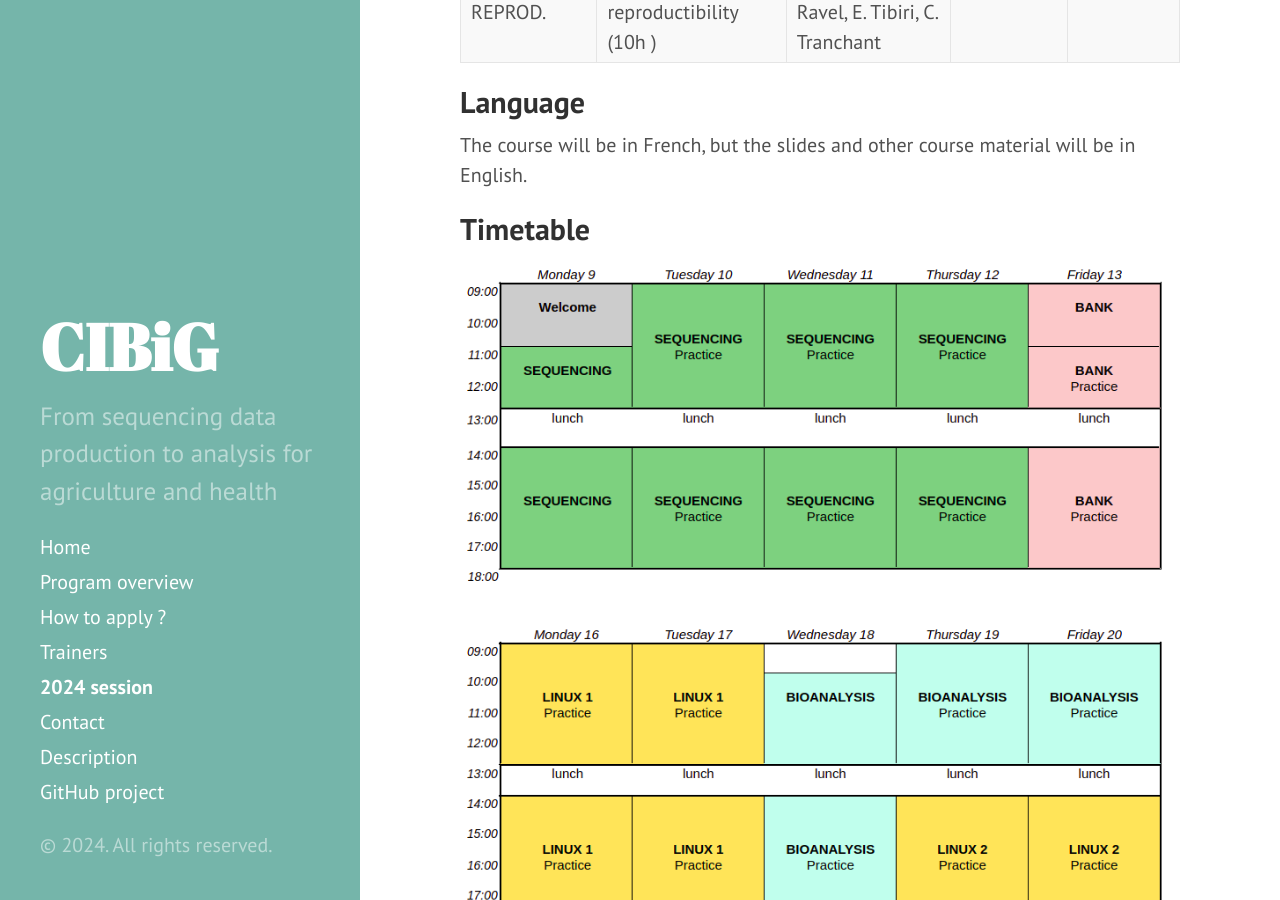
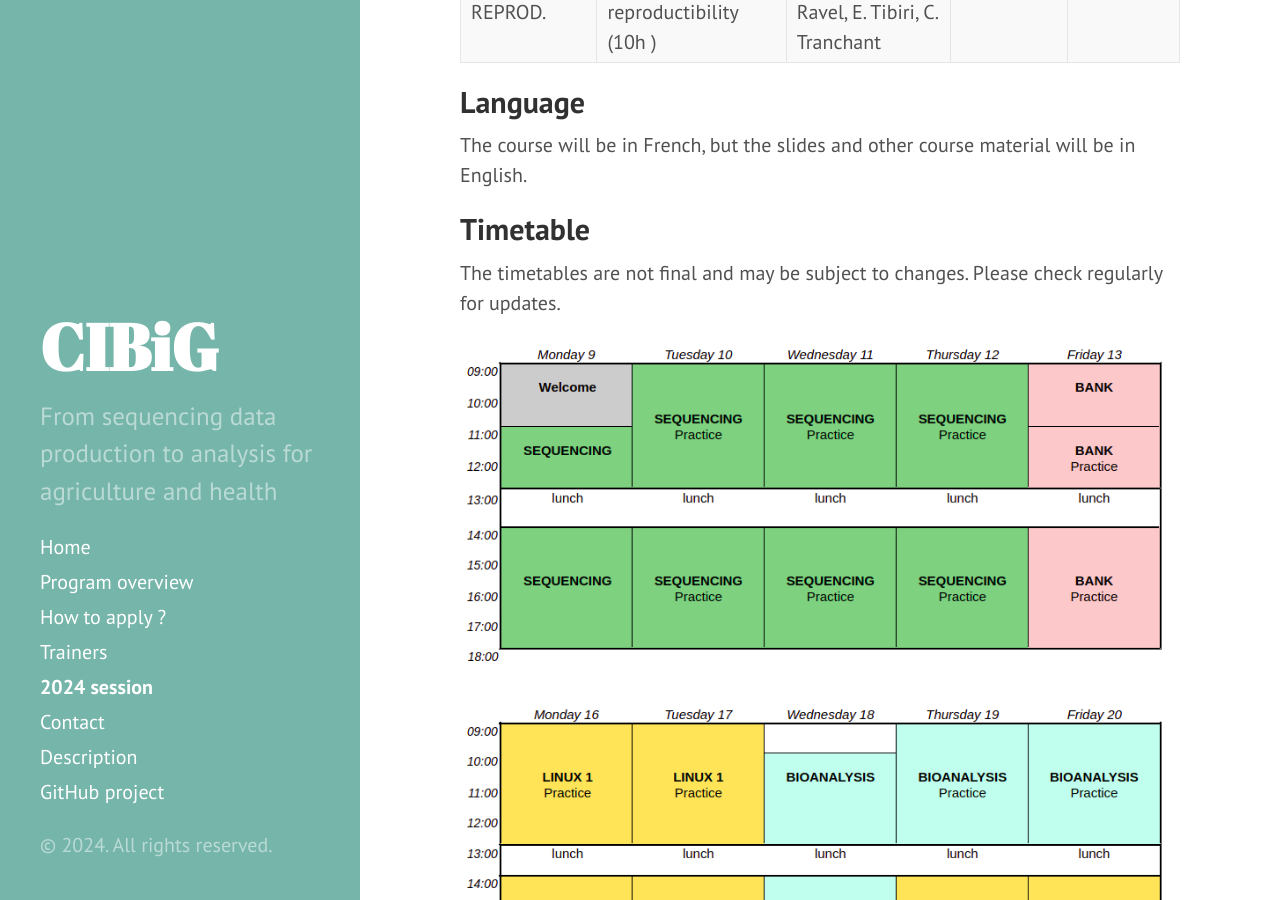
Before and after one commit to wave-centre/cibig, a Jekyll site: the page built from docs/05-2024.md, in a window 1280 px wide and 900 px high, scrolled down 1348 px. Built offline with Jekyll 4.4.1, drawn with Linux system fonts in a browser that asks for light colours.

Commit message:
Update 05-2024.md

```diff
--- a/docs/05-2024.md
+++ b/docs/05-2024.md
@@ -31,6 +31,8 @@ The course will be in French, but the slides and other course material will be i
 
 ## Timetable
 
+The timetables are not final and may be subject to changes. Please check regularly for updates.
+
 ![Week 1 and 2](public/timetable-week1&2.png)
 
 
```
